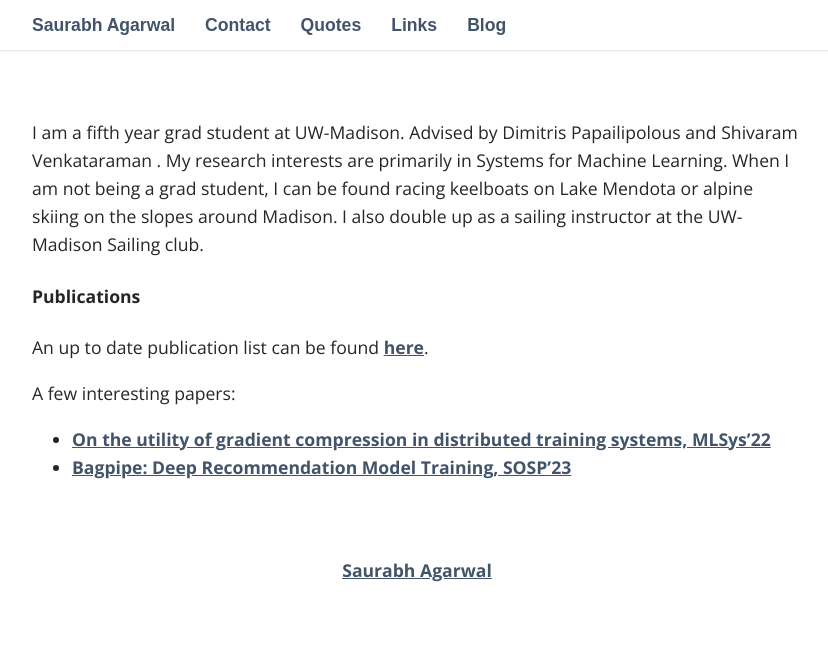
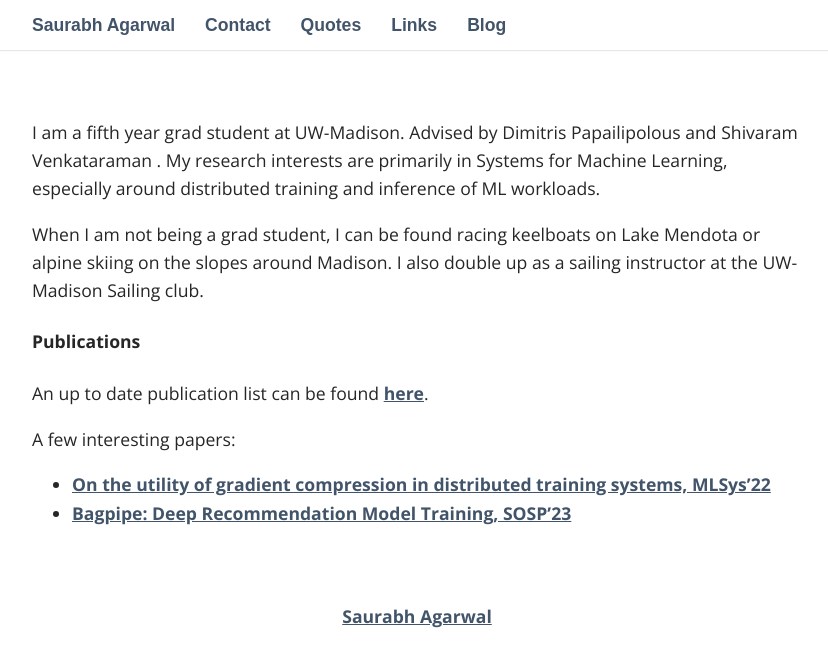
Before and after one commit to iidsample/iidsampe.github.io, a Jekyll site: the page built from index.md, in a window 1280 px wide. Shown: the top 667 px of the page, without its empty margins (223-1051 px from the left). Built offline with Jekyll 4.4.1, drawn with Linux system fonts in a browser that asks for light colours; some web fonts are replaced.

Commit message:
Another update

```diff
--- a/index.md
+++ b/index.md
@@ -2,7 +2,10 @@
 layout: default
 ---
 <!--# About Me-->
-I am a fifth year grad student at UW-Madison. Advised by Dimitris Papailipolous and Shivaram Venkataraman . My research interests are primarily in Systems for Machine Learning. When I am not being a grad student, I can be found racing keelboats on Lake Mendota or alpine skiing on the slopes around Madison. I also double up as a sailing instructor at the UW-Madison Sailing club.
+I am a fifth year grad student at UW-Madison. Advised by Dimitris Papailipolous and Shivaram Venkataraman .
+My research interests are primarily in Systems for Machine Learning, especially around distributed training and inference of ML workloads.
+
+When I am not being a grad student, I can be found racing keelboats on Lake Mendota or alpine skiing on the slopes around Madison. I also double up as a sailing instructor at the UW-Madison Sailing club.
 
 #### Publications
 An up to date publication list can be found [here](https://scholar.google.com/citations?hl=en&user=u71IKxAAAAAJ&view_op=list_works&sortby=pubdate).
```
